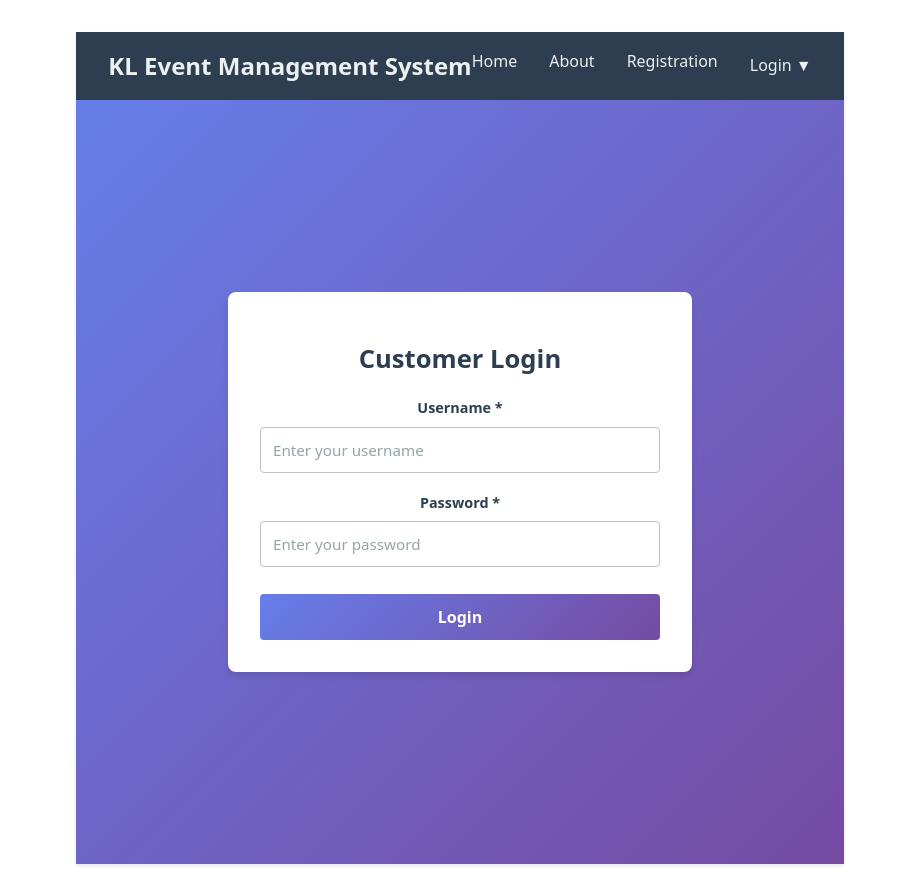
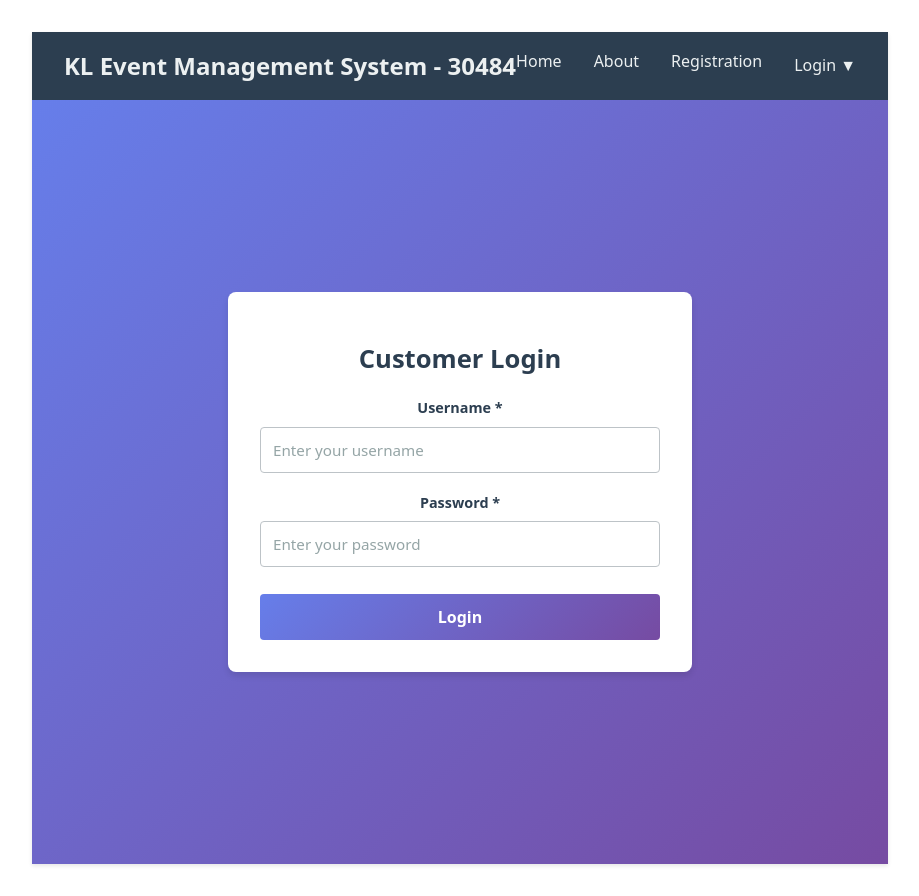
Before and after one commit to ChVSNagasri/reactsdprepo, a React (Vite) app: page /customer-login in a window 1280 px wide. Shown: the whole page, without its empty margins (180-1099 px from the left). Built offline with nearby package versions, Linux system fonts and the light colour scheme.

Commit message:
modified MainNavBar.jsx

```diff
--- a/src/pages/MainNavBar.jsx
+++ b/src/pages/MainNavBar.jsx
@@ -13,7 +13,7 @@ const MainNavBar = () => {
       <div className="navbar-container">
         <div className="navbar-logo">
           <Link to="/" className="logo-link">
-          KL Event Management System
+          KL  Event Management System - 30484
           </Link>
         </div>
         <ul className="nav-menu">
```
